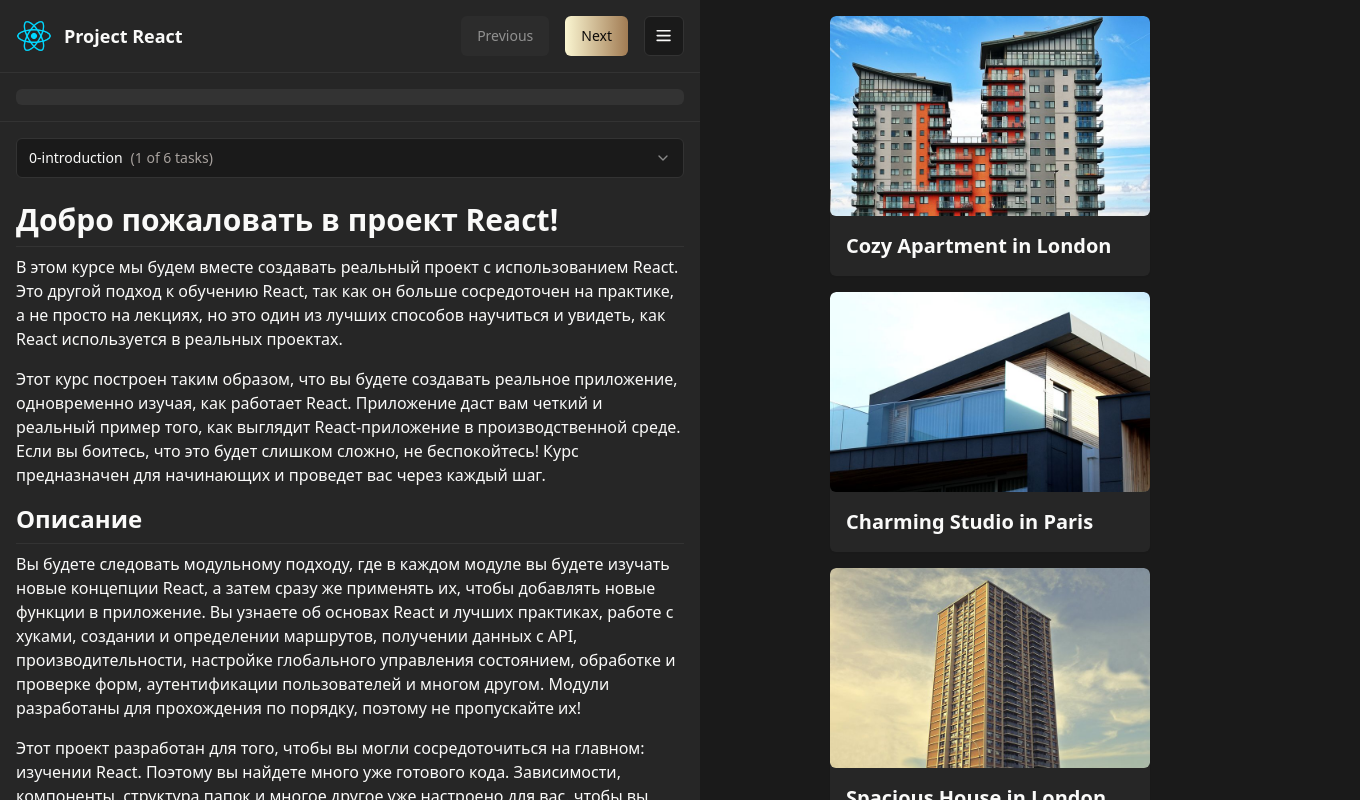
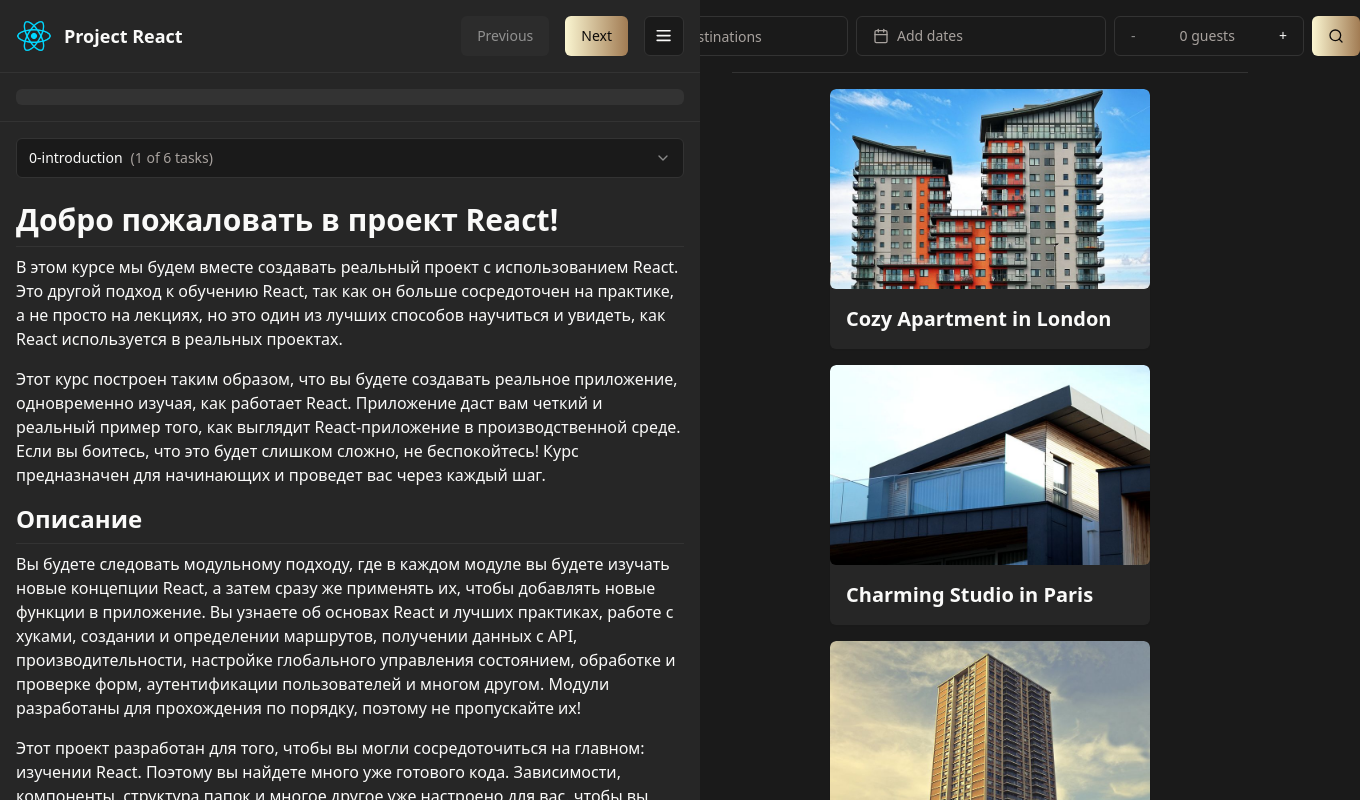
Before and after one commit to esenbekovsagynbek/airbnb-copy, a React (Vite) app: page / in a window 1280 px wide. Shown: the top 800 px of the page, 1360 px wide, since content can reach past the window. Built offline with nearby package versions, Linux system fonts and the light colour scheme.

Commit message:
second module tasks implemented

```diff
--- /dev/null
+++ b/src/components/ListingFilters.jsx
@@ -0,0 +1,37 @@
+import { Search } from 'lucide-react';
+import { useState } from 'react';
+
+import { Button, DateRangePicker, Input, Stepper } from '@/components/ui';
+
+const ListingFilters = ({ onChange }) => {
+  const [dates, setDates] = useState();
+  const [guests, setGuests] = useState(0);
+  const [search, setSearch] = useState('');
+
+  const handleSubmit = () => {
+    onChange({ dates, guests, search });
+  };
+
+  return (
+    <div className='flex flex-row items-center justify-center gap-2'>
+      <Input
+        className='w-[400px]'
+        placeholder='Search destinations'
+        value={search}
+        onChange={(e) => setSearch(e.target.value)}
+      />
+      <DateRangePicker
+        value={dates}
+        onChange={setDates}
+        minDate={new Date()}
+        placeholder='Add dates'
+      />
+      <Stepper label='guest' value={guests} onChange={setGuests} />
+      <Button onClick={handleSubmit}>
+        <Search className='h-4 w-4' />
+      </Button>
+    </div>
+  );
+};
+
+export default ListingFilters;
--- a/src/pages/HomePage.jsx
+++ b/src/pages/HomePage.jsx
@@ -1,9 +1,52 @@
-import { listings } from '@/api/data/listings';
+import { useState } from 'react';
+
+import {
+  isListingAvailable,
+  listings as staticListings,
+} from '@/api/data/listings';
+import ListingFilters from '@/components/ListingFilters';
 import ListingList from '@/components/ListingList';
+import { Separator } from '@/components/ui';
 
 const HomePage = () => {
+  const [listings, setListings] = useState(staticListings);
+
+  const handleFilters = (filters) => {
+    const { dates, guests, search } = filters;
+
+    // Resets filters by using static listings
+    let filteredListings = staticListings;
+
+    // Handles date range
+    if (dates) {
+      filteredListings = filteredListings.filter((listing) =>
+        isListingAvailable(listing, dates),
+      );
+    }
+
+    // Handles guests
+    if (guests) {
+      filteredListings = filteredListings.filter(
+        (listing) => guests <= listing.maxGuests,
+      );
+    }
+
+    // Handles search
+    if (search) {
+      filteredListings = filteredListings.filter((listing) =>
+        listing.name.toLowerCase().includes(search.toLowerCase()),
+      );
+    }
+
+    setListings(filteredListings);
+  };
+
   return (
     <div className='container py-4'>
+      <div className='mb-4'>
+        <ListingFilters onChange={handleFilters} />
+        <Separator className='my-4' />
+      </div>
       <ListingList listings={listings} />
     </div>
   );
```
